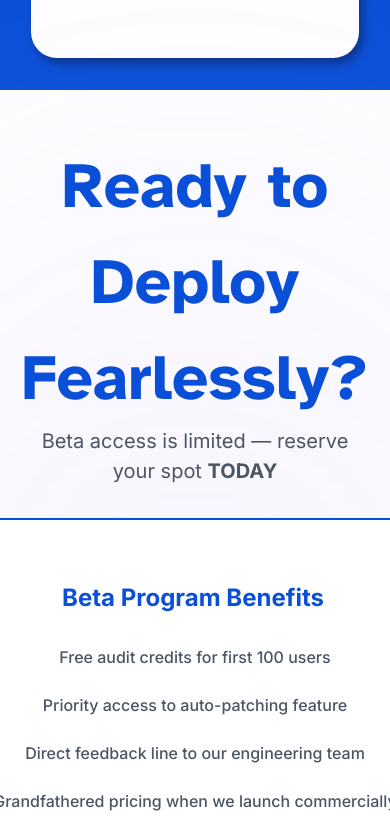
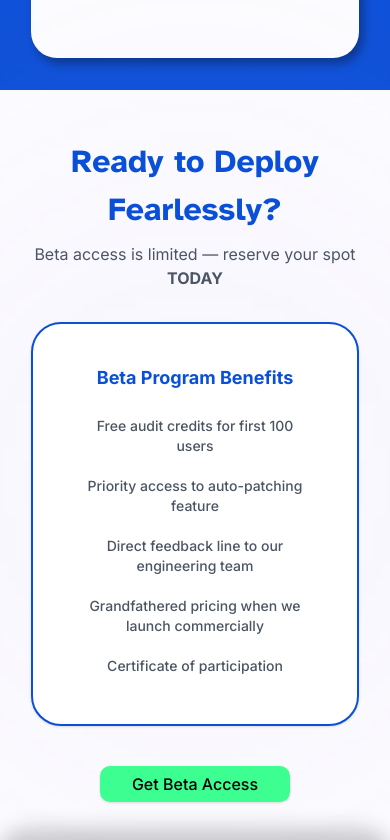
Before and after one commit to Cerify-Systems/cerify.ai, a React (Create React App) app: page / in a window 390 px wide. Shown: the part 8540-9380 px from the top of the page. Built offline with nearby package versions, Linux system fonts and the light colour scheme.

Commit message:
fixed deploy section for mobile view

```diff
--- a/src/pages/sections/DeploySmartContractsSection.jsx
+++ b/src/pages/sections/DeploySmartContractsSection.jsx
@@ -22,12 +22,12 @@ export const DeploySmartContractsSection = () => {
       {/* Main content container */}
       <div className="relative w-full max-w-[1440px] flex flex-col items-center px-fluid">
         {/* Heading */}
-        <h2 className="font-bold text-[#0A4FD7] text-[64px] text-center [font-family:'Atkinson_Hyperlegible',Helvetica]">
+        <h2 className="font-bold text-[#0A4FD7] text-[2rem] md:text-[3rem] lg:text-[64px] text-center [font-family:'Atkinson_Hyperlegible',Helvetica]">
           Ready to Deploy Fearlessly?
         </h2>
 
         {/* Subheading */}
-        <p className="text-[20px] text-center [font-family:'Inter',Helvetica]">
+        <p className="text-base md:text-lg lg:text-[20px] text-center [font-family:'Inter',Helvetica] mt-2">
           <span className="text-[#4B5563]">
             Beta access is limited — reserve your spot{" "}
           </span>
@@ -35,13 +35,13 @@ export const DeploySmartContractsSection = () => {
         </p>
 
         {/* Benefits card */}
-        <Card className="mt-8 w-[700px] bg-white rounded-[50px] border-2 border-solid border-[#0A4FD7]">
-          <CardContent className="flex flex-col items-center gap-[31px] px-[40px] py-3.5">
-            <h3 className="w-[266px] [font-family:'Inter',Helvetica] font-bold text-[#0A4FD7] text-2xl mt-12">
+        <Card className="mt-8 w-full max-w-[900px] bg-white rounded-[30px] md:rounded-[50px] border-2 border-solid border-[#0A4FD7] px-fluid">
+          <CardContent className="flex flex-col items-center gap-6 md:gap-[31px] px-4 md:px-[40px] py-4 md:py-7">
+            <h3 className="w-full max-w-[266px] [font-family:'Inter',Helvetica] font-bold text-[#0A4FD7] text-lg md:text-2xl mt-6 md:mt-12 text-center">
               Beta Program Benefits
             </h3>
 
-            <div className="w-[416px] [font-family:'Inter',Helvetica] font-medium text-[#4B5563] text-base text-center mb-12">
+            <div className="w-full max-w-[700px] [font-family:'Inter',Helvetica] font-medium text-[#4B5563] text-sm md:text-base text-center mb-8 md:mb-12 break-words md:break-normal">
               {betaBenefits.map((benefit, index) => (
                 <React.Fragment key={index}>
                   {benefit}
@@ -58,8 +58,8 @@ export const DeploySmartContractsSection = () => {
         </Card>
 
         {/* CTA Button */}
-        <Button className="mt-16 mb-8 px-[47px] py-8 bg-[#3DFE90] rounded-[12px] hover:bg-[#3dfe90]/90">
-          <span className="font-medium text-black text-[20px] [font-family:'Inter',Helvetica]">
+        <Button className="mt-10 md:mt-16 mb-6 md:mb-8 px-8 md:px-[47px] py-4 md:py-8 bg-[#3DFE90] rounded-[10px] md:rounded-[12px] hover:bg-[#3dfe90]/90">
+          <span className="font-medium text-black text-base md:text-[20px] [font-family:'Inter',Helvetica]">
             Get Beta Access
           </span>
         </Button>
```
